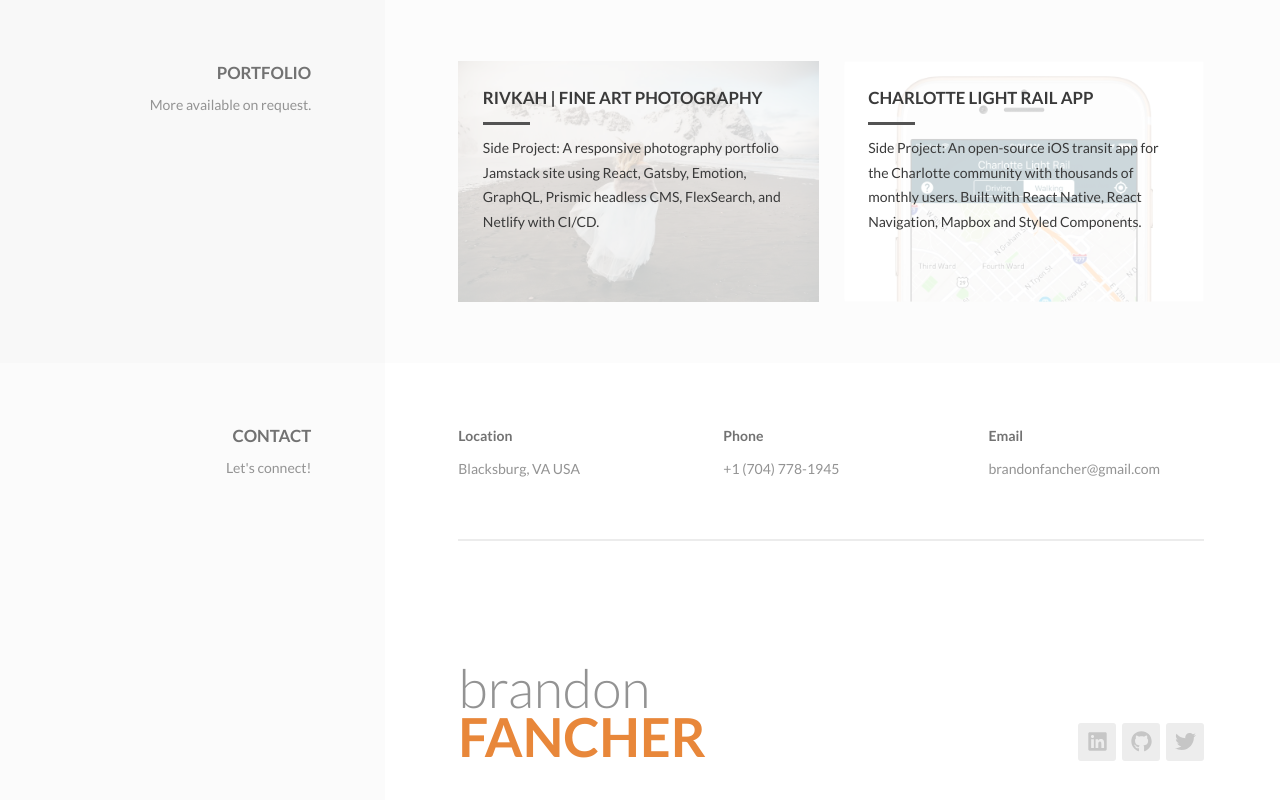
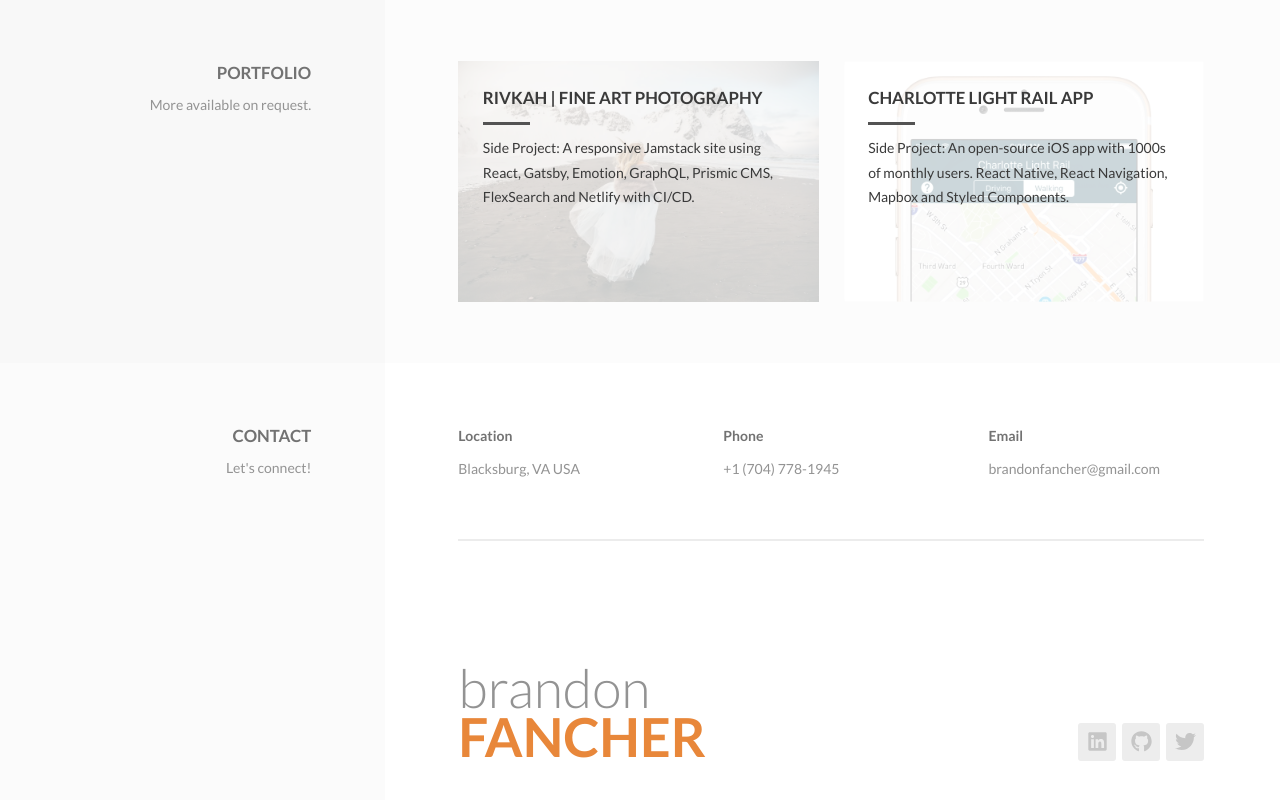
Before and after one commit to brandonfancher/resume-react, a React (Create React App) app: page / in a window 1280 px wide. Shown: the part 4812-5612 px from the top of the page. Built offline with nearby package versions, Linux system fonts and the light colour scheme.

Commit message:
Make Portfolio fit on smaller screen sizes.

```diff
--- a/src/assets/css/main.scss
+++ b/src/assets/css/main.scss
@@ -2214,6 +2214,11 @@ img[height] {
   @media only screen and (hover: none) {
     opacity: 1;
   }
+  h3 {
+    white-space: nowrap;
+    overflow: hidden;
+    text-overflow: ellipsis;
+  }
 }
 
 .c-image-overlay:hover .c-image-overlay__content {
--- a/src/components/Portfolio.js
+++ b/src/components/Portfolio.js
@@ -39,13 +39,13 @@ const Portfolio = () => (
     <div className="o-grid  o-grid--gallery">
       <PortfolioPiece
         title="Rivkah | Fine Art Photography"
-        description="Side Project: A responsive photography portfolio Jamstack site using React, Gatsby, Emotion, GraphQL, Prismic headless CMS, FlexSearch, and Netlify with CI/CD."
+        description="Side Project: A responsive Jamstack site using React, Gatsby, Emotion, GraphQL, Prismic CMS, FlexSearch and Netlify with CI/CD."
         link="https://rivkahfineart.com"
         image={rivkah}
       />
       <PortfolioPiece
         title="Charlotte Light Rail App"
-        description="Side Project: An open-source iOS transit app for the Charlotte community with thousands of monthly users. Built with React Native, React Navigation, Mapbox and Styled Components."
+        description="Side Project: An open-source iOS app with 1000s of monthly users. React Native, React Navigation, Mapbox and Styled Components."
         link="https://apps.apple.com/us/app/charlotte-light-rail/id1131471316"
         image={lightrail}
       />
```
